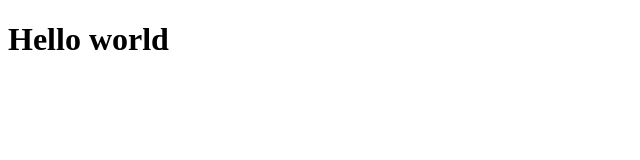
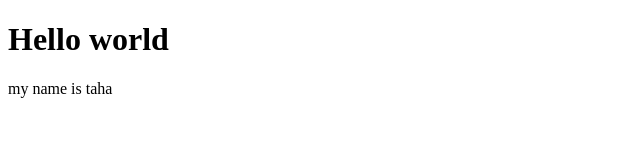
Before and after one commit to tahadev14/test, a plain HTML site: page index.html in a window 1280 px wide. Shown: the whole page, without its empty margins (0-640 px from the left). Drawn offline with Linux system fonts and the light colour scheme.

Commit message:
add para

```diff
--- a/index.html
+++ b/index.html
@@ -7,5 +7,6 @@
 </head>
 <body>
     <h1>Hello world</h1>
+    <p>my name is taha</p>
 </body>
 </html>
```
